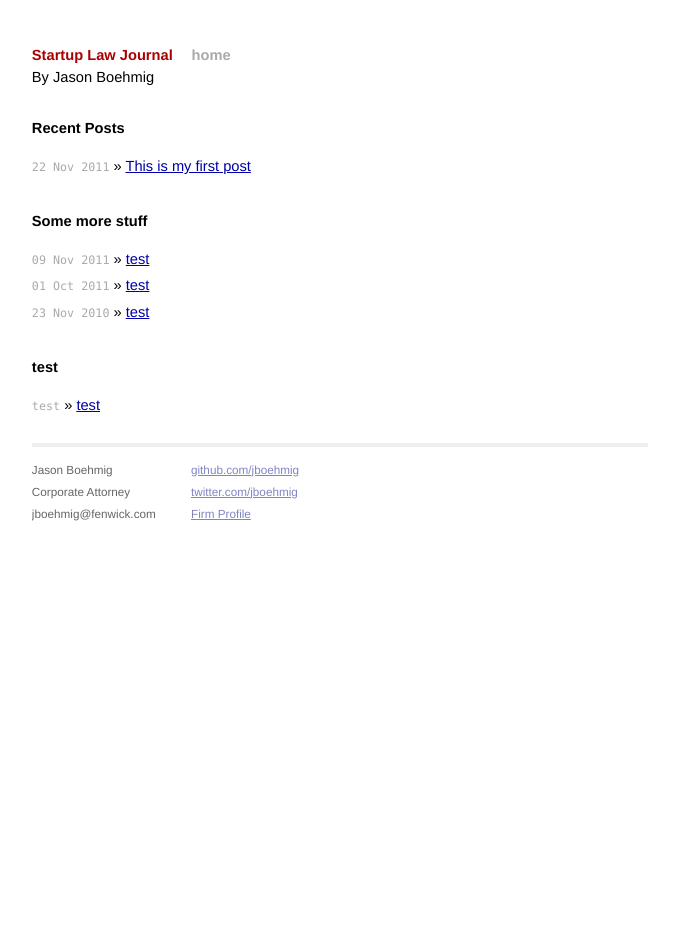
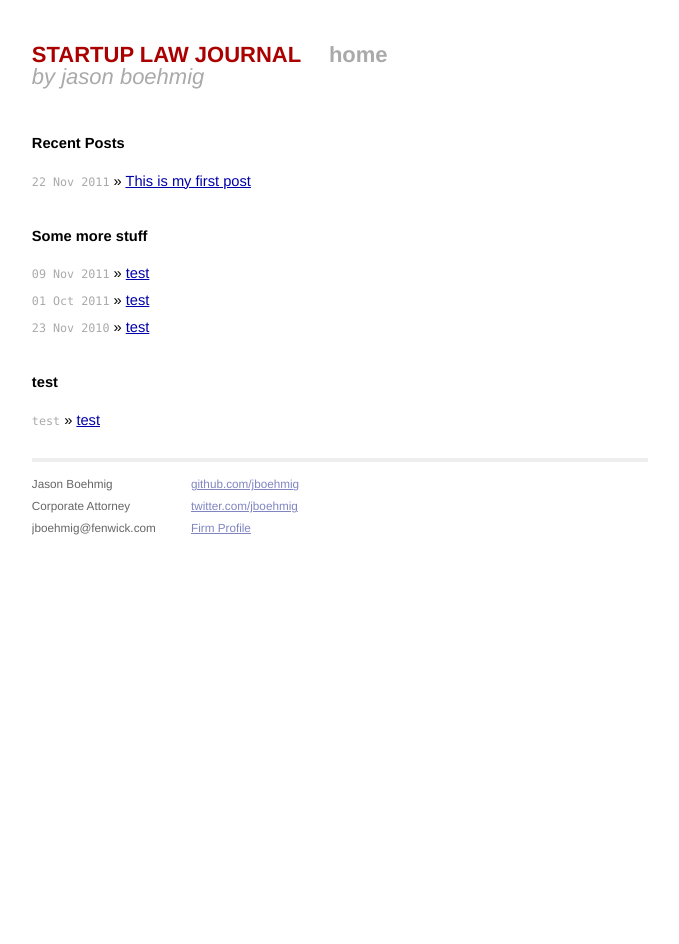
Before and after one commit to startuplawjournal/startuplawjournal.github.com, a Jekyll site: the page built from index.html, in a window 1280 px wide. Shown: the whole page, without its empty margins (300-979 px from the left). Built offline with Jekyll 4.4.1, drawn with Linux system fonts in a browser that asks for light colours; Markdown is read by kramdown in place of the engine named in the settings.

Commit message:
title settings

```diff
--- a/_layouts/default.html
+++ b/_layouts/default.html
@@ -24,9 +24,9 @@
 
 <div class="site">
   <div class="title">
-    <a href="/">Startup Law Journal</a>
+    <a href="/">STARTUP LAW JOURNAL</a>
     <a class="extra" href="/">home</a><br>
-    <div class="author">By Jason Boehmig</div>
+    <div class="author">by jason boehmig</div>
   </div>
 
   {{ content }}
--- a/css/screen.css
+++ b/css/screen.css
@@ -88,13 +88,15 @@ ul.posts {
 
 .title {
   color: #a00;
+  font-size: 150%;
   font-weight: bold;
   margin-bottom: 2em;
 }
 
   .site .title .author {
-    color: black;
+    color: #aaa;
     font-weight: normal;
+    font-style: italic;
   }
 
   .site .title a {
```
